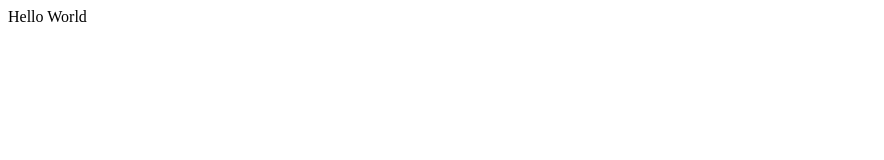
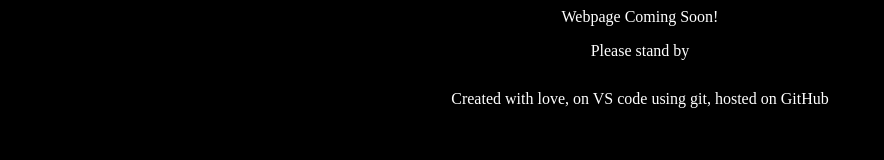
Before and after one commit to Juancarlgomez/Juancarlgomez.github.io, a plain HTML site: page index.html in a window 1280 px wide. Shown: the whole page, without its empty margins (0-884 px from the left). Drawn offline with Linux system fonts and the light colour scheme.

Commit message:
added css folder, changed the background

```diff
--- a/css/styles.css
+++ b/css/styles.css
@@ -1 +1,9 @@
-body {background-color: black; color: white;}
+body {background-color: black;
+    color: white;
+    text-align: center;
+    }
+footer {display: block;
+    padding: 10px;
+    text-align: center;
+    margin-top: 20px;
+    }
--- a/index.html
+++ b/index.html
@@ -1,12 +1,12 @@
 <!DOCTYPE html>
 <html lang="en">
 <head>
-    <meta charset="UTF-8">
-    <meta http-equiv="X-UA-Compatible" content="IE=edge">
-    <meta name="viewport" content="width=device-width, initial-scale=1.0">
-    <title>test</title>
+    <link rel="stylesheet" href="css/styles.css">
+    <title>Juan Gomez</title>
 </head>
 <body>
-    Hello World
+   Webpage Coming Soon!
+   <p>Please stand by</p>
 </body>
+<footer> Created with love, on VS code using git, hosted on GitHub</footer>
 </html>
```
